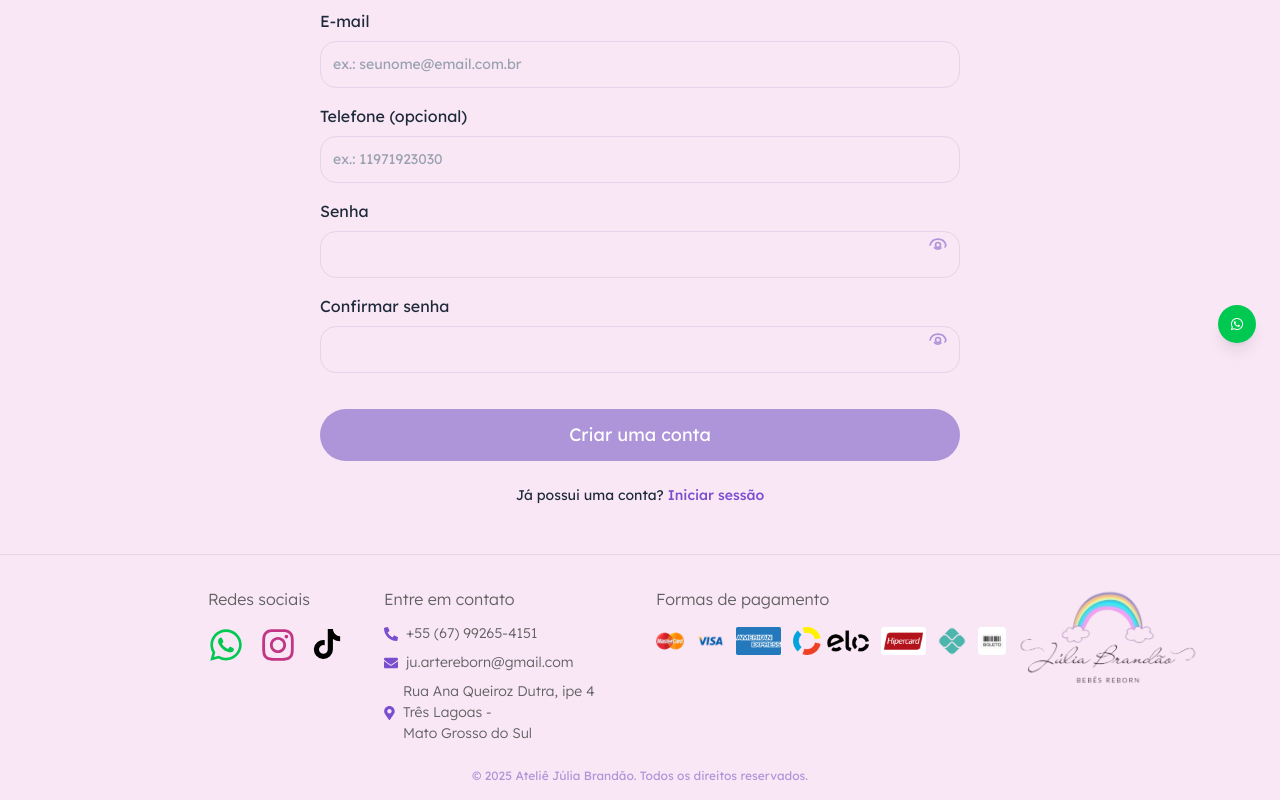
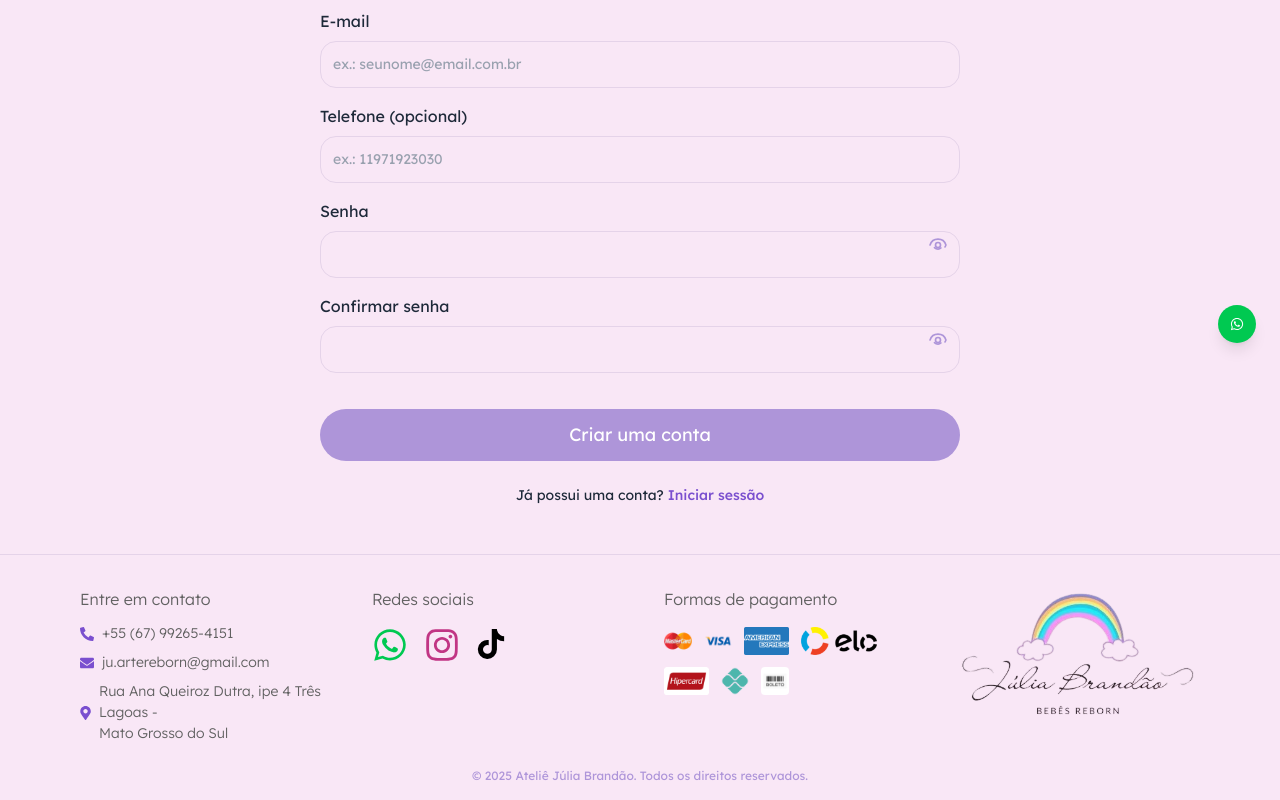
Before and after one commit to brandaorichard/atelie-juliabrandao, a React (Vite) app: page /register in a window 1280 px wide. Shown: the part 433-1233 px from the top of the page. Built offline with nearby package versions, Linux system fonts and the light colour scheme.

Commit message:
fix: add flex-wrap to payment methods icons to prevent overlap and improve footer responsiveness

```diff
--- a/src/components/Footer.jsx
+++ b/src/components/Footer.jsx
@@ -12,39 +12,9 @@ import AnimatedLogo from "./AnimatedLogo";
 export default function Footer({ logoVariant, scrolled, transition }) {
   return (
     <footer className="bg-[#f9e7f6] border-t border-[#e5d3e9] pt-8 pb-4 mt-12">
-      <div className="max-w-6xl mx-auto px-4 flex flex-col gap-8 md:grid md:grid-cols-4 md:gap-8">
-        {/* Contato */}
-        <div className="flex flex-col items-start md:ml-4 order-1 md:order-2">
-          <h2 className="text-base font-light text-[#616161] mb-3">
-            Entre em contato
-          </h2>
-          <div className="flex flex-col gap-2 text-[#616161] font-light">
-            <span className="flex items-center gap-2">
-              <FaPhoneAlt className="text-[#7a4fcf]" />
-              +55 (67) 99265-4151
-            </span>
-            <span className="flex items-center gap-2">
-              <FaEnvelope className="text-[#7a4fcf]" />
-              <a
-                href="mailto:ju.artereborn@gmail.com"
-                className="hover:underline"
-              >
-                ju.artereborn@gmail.com
-              </a>
-            </span>
-            <span className="flex items-center gap-2">
-              <FaMapMarkerAlt className="text-[#7a4fcf]" />
-              Rua Ana Queiroz Dutra, ipe 4 Três Lagoas -<br />
-              Mato Grosso do Sul
-            </span>
-          </div>
-        </div>
-        {/* Formas de pagamento */}
-        <div className="flex flex-col items-start md:items-center md:justify-start order-3 md:ml-[-4]">
-          <PaymentMethods />
-        </div>
+      <div className="max-w-6xl mx-auto px-4 flex flex-col gap-8 md:grid md:grid-cols-4 md:gap-12">
         {/* Redes sociais */}
-        <div className="flex flex-col items-start md:items-start gap-3 md:ml-32 order-2 md:order-1">
+        <div className="flex flex-col items-start gap-3 order-1 md:order-2">
           <span className="text-[#616161] text-base font-light mb-1">
             Redes sociais
           </span>
@@ -76,8 +46,41 @@ export default function Footer({ logoVariant, scrolled, transition }) {
             </a>
           </div>
         </div>
-        {/* Logo - apenas no desktop */}
-        <div className="hidden md:flex justify-center md:justify-start items-center md:ml-18 md:items-start mb-2 md:mb-0 opacity-80 order-3 md:order-4">
+
+        {/* Contato */}
+        <div className="flex flex-col items-start order-2 md:order-1">
+          <h2 className="text-base font-light text-[#616161] mb-3">
+            Entre em contato
+          </h2>
+          <div className="flex flex-col gap-2 text-[#616161] font-light">
+            <span className="flex items-center gap-2">
+              <FaPhoneAlt className="text-[#7a4fcf]" />
+              +55 (67) 99265-4151
+            </span>
+            <span className="flex items-center gap-2">
+              <FaEnvelope className="text-[#7a4fcf]" />
+              <a
+                href="mailto:ju.artereborn@gmail.com"
+                className="hover:underline break-all"
+              >
+                ju.artereborn@gmail.com
+              </a>
+            </span>
+            <span className="flex items-center gap-2">
+              <FaMapMarkerAlt className="text-[#7a4fcf]" />
+              Rua Ana Queiroz Dutra, ipe 4 Três Lagoas -<br />
+              Mato Grosso do Sul
+            </span>
+          </div>
+        </div>
+
+        {/* Formas de pagamento */}
+        <div className="flex flex-col items-start md:items-center order-3 md:order-3">
+          <PaymentMethods />
+        </div>
+
+        {/* Logo */}
+        <div className="hidden md:flex justify-center md:justify-start items-center md:items-start order-4 md:order-4 opacity-90">
           <AnimatedLogo
             variants={logoVariant}
             animate={scrolled ? "scrolled" : "initial"}
@@ -86,6 +89,7 @@ export default function Footer({ logoVariant, scrolled, transition }) {
           />
         </div>
       </div>
+
       <div className="text-center text-xs text-[#ae95d9] mt-6">
         © {new Date().getFullYear()} Ateliê Júlia Brandão. Todos os direitos
         reservados.
--- a/src/components/PaymentMethodsFooter.jsx
+++ b/src/components/PaymentMethodsFooter.jsx
@@ -8,9 +8,9 @@ import boletoIcon from "../assets/icons/boleto-logo.png";
 
 export default function PaymentMethods() {
   return (
-    <div className="">
+    <div>
       <h2 className="text-base font-light text-[#616161] mb-4">Formas de pagamento</h2>
-      <div className="flex items-center gap-3">
+      <div className="flex flex-wrap items-center gap-3">
         <img src={mastercardIcon} alt="Mastercard" className="h-7 w-auto" />
         <img src={visaIcon} alt="Visa" className="h-7 w-auto" />
         <img src={amexIcon} alt="American Express" className="h-7 w-auto" />
```
